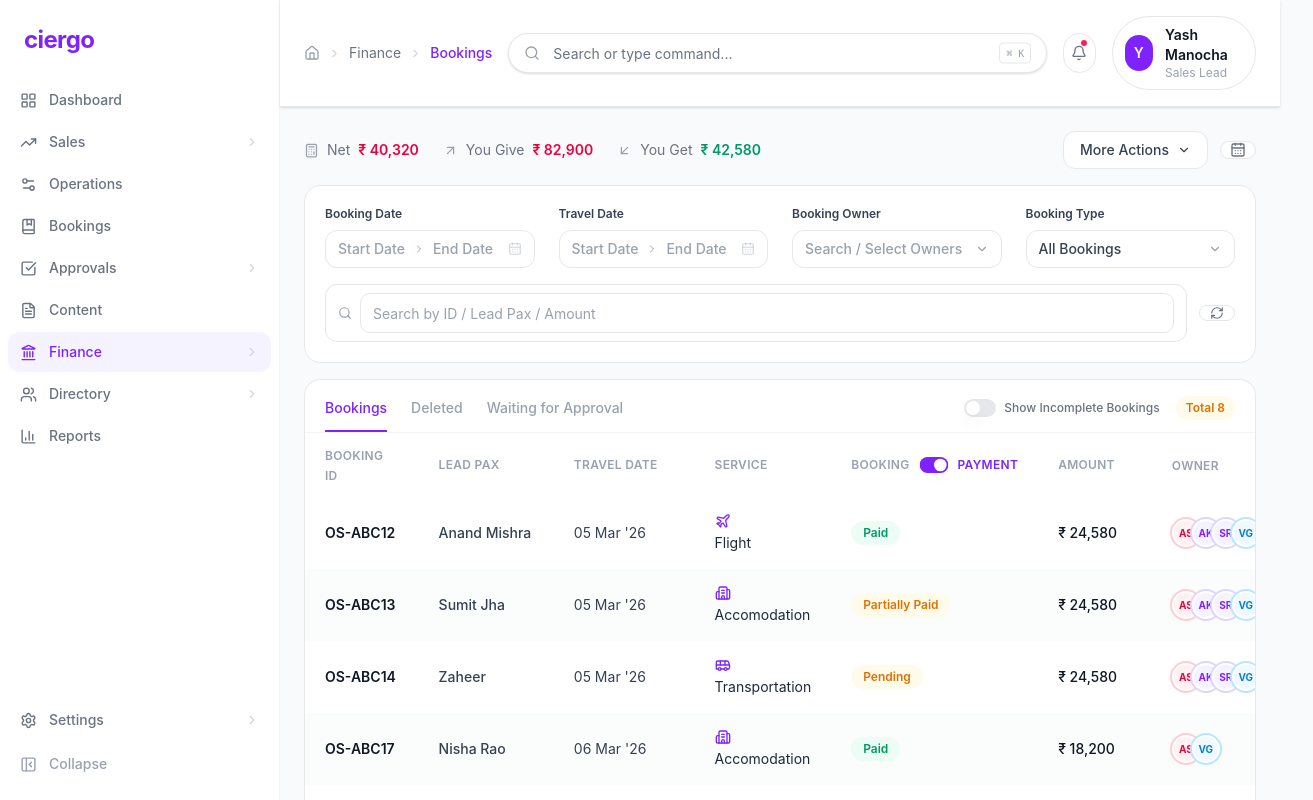
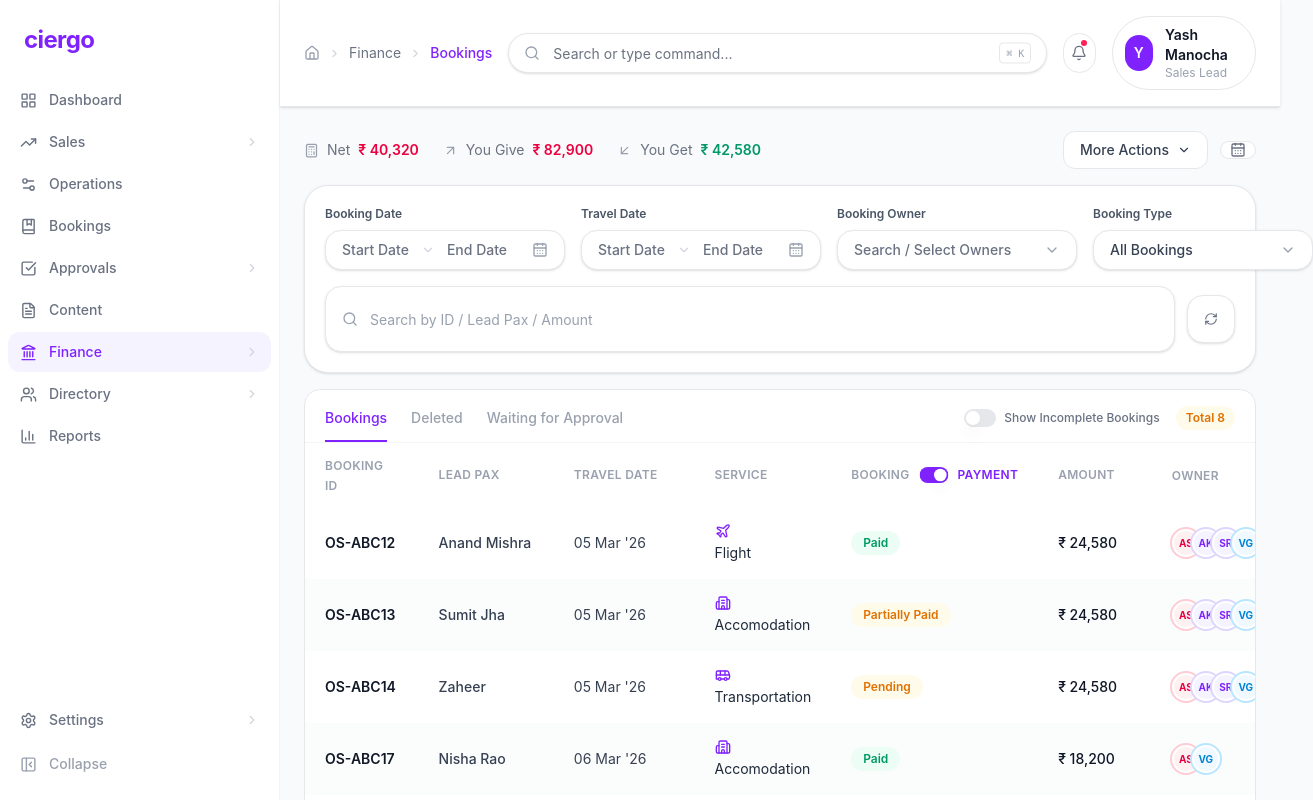
Before and after one commit to Niru9196/travel-crm, a React (Vite) app: page /finance/bookings in a window 1280 px wide. Shown: the top 800 px of the page, 1313 px wide, since content can reach past the window. Built offline with nearby package versions, Linux system fonts and the light colour scheme.

Commit message:
feat(bookings): improve filter panel UI to match screenshot

```diff
--- a/src/components/BookingsPage/BookingFilters.jsx
+++ b/src/components/BookingsPage/BookingFilters.jsx
@@ -1,7 +1,7 @@
 import React from "react";
 import { Button } from "@/components/ui/button";
 import { Input } from "@/components/ui/input";
-import { ChevronDown, CalendarDays, Search, RefreshCw, X } from "lucide-react";
+import { ChevronDown, CalendarDays, Search, RefreshCw, X, ChevronRight } from "lucide-react";
 import DateFilterDropdown from "@/components/Shared/DateFilterDropdown";
 import OwnerMultiSelect from "@/components/OwnerMultiSelect/OwnerMultiSelect";
 import ServicesFilter from "@/components/ServicesFilter/ServicesFilter";
@@ -20,22 +20,22 @@ export default function BookingFilters({
   setPage,
 }) {
   return (
-    <div className="bg-white border border-gray-200 rounded-2xl p-5 mb-4 relative">
-      <div className="grid grid-cols-4 gap-6">
-        <div className="relative">
-          <div className="text-xs font-semibold text-gray-700 mb-2">Booking Date</div>
+    <div className="bg-white border border-gray-200 rounded-3xl p-5 mb-4 shadow-sm">
+      <div className="grid gap-4 lg:grid-cols-[minmax(240px,_1fr)_minmax(240px,_1fr)_minmax(240px,_1fr)_minmax(220px,_1fr)]">
+        <div className="space-y-2">
+          <div className="text-xs font-semibold text-gray-600">Booking Date</div>
           <Button
             variant="ghost"
             onClick={() => setOpenFilter(openFilter === "bookingDate" ? null : "bookingDate")}
             className={cn(
-              "w-full flex items-center gap-2 border rounded-lg px-3 py-2 text-sm h-auto justify-start",
-              bookingDateFilter ? "border-violet-300 bg-violet-50 text-violet-700" : "border-gray-200 text-gray-400"
+              "w-full flex items-center gap-3 rounded-2xl border px-4 py-3 text-sm text-left shadow-sm transition duration-150",
+              bookingDateFilter ? "border-violet-300 bg-violet-50 text-violet-700" : "border-gray-200 bg-white text-gray-500 hover:border-gray-300"
             )}
           >
             <span>{bookingDateFilter?.start || "Start Date"}</span>
-            <ChevronDown size={12} className="rotate-[-90deg]" />
+            <ChevronRight size={14} className="text-gray-300 rotate-90" />
             <span>{bookingDateFilter?.end || "End Date"}</span>
-            <CalendarDays size={14} className="ml-auto text-gray-300" />
+            <CalendarDays size={16} className="ml-auto text-gray-400" />
           </Button>
           {openFilter === "bookingDate" && (
             <DateFilterDropdown
@@ -46,20 +46,20 @@ export default function BookingFilters({
           )}
         </div>
 
-        <div className="relative">
-          <div className="text-xs font-semibold text-gray-700 mb-2">Travel Date</div>
+        <div className="space-y-2">
+          <div className="text-xs font-semibold text-gray-600">Travel Date</div>
           <Button
             variant="ghost"
             onClick={() => setOpenFilter(openFilter === "travelDate" ? null : "travelDate")}
             className={cn(
-              "w-full flex items-center gap-2 border rounded-lg px-3 py-2 text-sm h-auto justify-start",
-              travelDateFilter ? "border-violet-300 bg-violet-50 text-violet-700" : "border-gray-200 text-gray-400"
+              "w-full flex items-center gap-3 rounded-2xl border px-4 py-3 text-sm text-left shadow-sm transition duration-150",
+              travelDateFilter ? "border-violet-300 bg-violet-50 text-violet-700" : "border-gray-200 bg-white text-gray-500 hover:border-gray-300"
             )}
           >
             <span>{travelDateFilter?.start || "Start Date"}</span>
-            <ChevronDown size={12} className="rotate-[-90deg]" />
+            <ChevronRight size={14} className="text-gray-300 rotate-90" />
             <span>{travelDateFilter?.end || "End Date"}</span>
-            <CalendarDays size={14} className="ml-auto text-gray-300" />
+            <CalendarDays size={16} className="ml-auto text-gray-400" />
           </Button>
           {openFilter === "travelDate" && (
             <DateFilterDropdown
@@ -70,60 +70,66 @@ export default function BookingFilters({
           )}
         </div>
 
-        <div className="relative">
-          <div className="text-xs font-semibold text-gray-700 mb-2">Booking Owner</div>
+        <div className="space-y-2">
+          <div className="text-xs font-semibold text-gray-600">Booking Owner</div>
           <Button
             variant="ghost"
             onClick={() => setOpenFilter(openFilter === "owner" ? null : "owner")}
-            className="w-full flex items-center justify-between border border-gray-200 rounded-lg px-3 py-2 text-sm text-gray-400 h-auto"
+            className="w-full flex items-center justify-between rounded-2xl border border-gray-200 bg-white px-4 py-3 text-sm text-gray-500 shadow-sm transition duration-150 hover:border-gray-300"
           >
+            <span>
               {ownerFilter?.owners?.length || ownerFilter?.primary?.length
-              ? `${(ownerFilter.owners || ownerFilter.primary).length} Owner(s) selected`
+                ? `${(ownerFilter.owners || ownerFilter.primary).length} owner(s) selected`
                 : "Search / Select Owners"}
-            <ChevronDown size={14} />
+            </span>
+            <ChevronDown size={16} className="text-gray-400" />
           </Button>
           {openFilter === "owner" && (
             <OwnerMultiSelect onApply={setOwnerFilter} onClose={() => setOpenFilter(null)} />
           )}
         </div>
 
-        <div className="relative">
-          <div className="text-xs font-semibold text-gray-700 mb-2">Booking Type</div>
+        <div className="space-y-2">
+          <div className="text-xs font-semibold text-gray-600">Booking Type</div>
           <Button
             variant="ghost"
             onClick={() => setOpenFilter(openFilter === "services" ? null : "services")}
-            className="w-full flex items-center justify-between border border-gray-200 rounded-lg px-3 py-2 text-sm text-gray-700 h-auto"
+            className="w-full flex items-center justify-between rounded-2xl border border-gray-200 bg-white px-4 py-3 text-sm text-gray-700 shadow-sm transition duration-150 hover:border-gray-300"
           >
-            All Bookings <ChevronDown size={14} className="text-gray-400" />
+            <span>All Bookings</span>
+            <ChevronDown size={16} className="text-gray-400" />
           </Button>
           {openFilter === "services" && (
             <ServicesFilter onApply={setServicesFilter} onClose={() => setOpenFilter(null)} />
           )}
         </div>
       </div>
-      <div className="flex items-center gap-3 mt-4">
-        <div className="flex-1 flex items-center gap-2 border border-gray-200 rounded-lg px-3 py-2 text-sm">
-          <Search size={14} className="text-gray-400" />
+
+      <div className="mt-4 flex flex-col gap-3 sm:flex-row sm:items-center">
+        <div className="flex-1 min-w-0 rounded-2xl border border-gray-200 bg-white px-4 py-3 shadow-sm">
+          <div className="flex items-center gap-3">
+            <Search size={16} className="text-gray-400" />
             <Input
               type="text"
               value={searchQuery}
               onChange={(e) => { setSearchQuery(e.target.value); setPage(1); }}
               placeholder="Search by ID / Lead Pax / Amount"
-            className="flex-1 outline-hidden bg-transparent text-sm text-gray-700 placeholder:text-gray-400"
+              className="min-w-0 flex-1 border-0 bg-transparent p-0 text-sm text-gray-700 placeholder:text-gray-400 focus:ring-0"
             />
             {searchQuery && (
               <Button variant="ghost" onClick={() => setSearchQuery("")} className="text-gray-400 hover:text-gray-600 p-0 h-auto">
-              <X size={14} />
+                <X size={16} />
               </Button>
             )}
+          </div>
         </div>
         <Button
           variant="ghost"
           onClick={resetAllFilters}
-          className="w-9 h-9 rounded-lg border border-gray-200 flex items-center justify-center text-gray-500 hover:bg-gray-50 p-0 h-auto"
+          className="inline-flex h-12 w-12 items-center justify-center rounded-2xl border border-gray-200 bg-white text-gray-500 shadow-sm transition hover:bg-gray-50"
           title="Reset all filters"
         >
-          <RefreshCw size={14} />
+          <RefreshCw size={16} />
         </Button>
       </div>
     </div>
```
Lines whose indentation alone changed are shown as unchanged.
